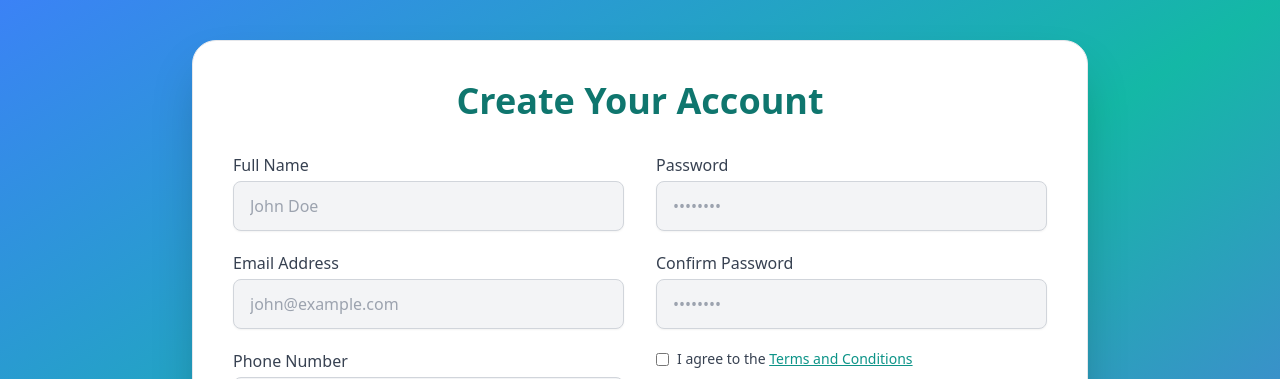
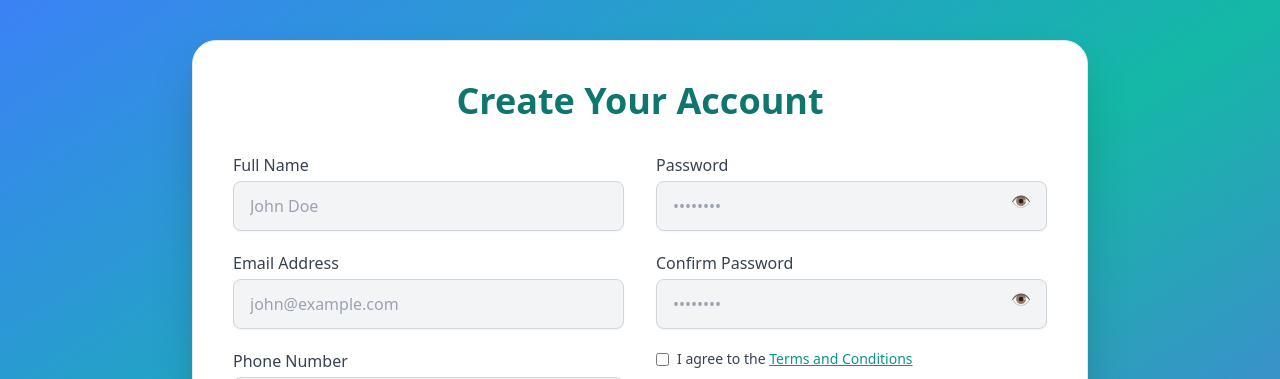
Before and after one commit to biniman4/letPROJ, a React (Vite) app: page /signup in a window 1280 px wide. Shown: the top 379 px of the page. Built offline with nearby package versions, Linux system fonts and the light colour scheme.

Commit message:
password showing icon added

```diff
--- a/src/components/pages/Signup.tsx
+++ b/src/components/pages/Signup.tsx
@@ -1,6 +1,6 @@
 import React, { useState } from "react";
 import { useNavigate } from "react-router-dom";
-import axios from "axios"; // Import axios
+import axios from "axios";
 
 const Signup = () => {
   const [formData, setFormData] = useState({
@@ -49,7 +49,7 @@ const Signup = () => {
       );
       setSuccess(response.data.message);
       setError("");
-      navigate("/login"); // Redirect to login page after successful registration
+      navigate("/login");
     } catch (err) {
       setError(err.response?.data?.error || "An error occurred");
       setSuccess("");
@@ -60,10 +60,7 @@ const Signup = () => {
 
   return (
     <div className="h-screen bg-gradient-to-br from-blue-500 via-teal-500 to-indigo-500 flex items-center justify-center">
-      <div
-        className="w-full max-w-4xl bg-white p-10 rounded-3xl shadow-2xl border border-gray-200"
-        style={{ height: "90%" }}
-      >
+      <div className="w-full max-w-4xl bg-white p-10 rounded-3xl shadow-2xl border border-gray-200" style={{ height: "90%" }}>
         <h2 className="text-4xl font-bold text-center text-teal-700 mb-8">
           Create Your Account
         </h2>
@@ -79,10 +76,7 @@ const Signup = () => {
           </p>
         )}
 
-        <form
-          onSubmit={handleSubmit}
-          className="grid grid-cols-1 md:grid-cols-2 gap-8"
-        >
+        <form onSubmit={handleSubmit} className="grid grid-cols-1 md:grid-cols-2 gap-8">
           {/* Left Column */}
           <div className="space-y-5">
             <InputField
@@ -109,12 +103,8 @@ const Signup = () => {
               placeholder="+1234567890"
             />
 
-            {/* Department or Sector Dropdown */}
             <div>
-              <label
-                htmlFor="departmentOrSector"
-                className="block text-gray-700 font-medium mb-1"
-              >
+              <label htmlFor="departmentOrSector" className="block text-gray-700 font-medium mb-1">
                 Department or Sector
               </label>
               <select
@@ -156,25 +146,17 @@ const Signup = () => {
             />
 
             <div className="flex items-start space-x-2 text-sm text-gray-700">
-              <input
-                type="checkbox"
-                id="terms"
-                required
-                className="mt-1 accent-teal-600"
-              />
+              <input type="checkbox" id="terms" required className="mt-1 accent-teal-600" />
               <label htmlFor="terms">
                 I agree to the{" "}
-                <a
-                  href="#"
-                  className="underline text-teal-600 hover:text-teal-800 transition"
-                >
+                <a href="#" className="underline text-teal-600 hover:text-teal-800 transition">
                   Terms and Conditions
                 </a>
               </label>
             </div>
           </div>
 
-          {/* Buttons & Redirect */}
+          {/* Buttons */}
           <div className="col-span-1 md:col-span-2 mt-4 space-y-5">
             <button
               type="submit"
@@ -193,10 +175,7 @@ const Signup = () => {
 
             <p className="text-center text-gray-600 text-sm mt-4">
               Already have an account?{" "}
-              <a
-                href="/login"
-                className="underline text-teal-600 hover:text-teal-800 transition"
-              >
+              <a href="/login" className="underline text-teal-600 hover:text-teal-800 transition">
                 Log in
               </a>
             </p>
@@ -207,6 +186,7 @@ const Signup = () => {
   );
 };
 
+// Reusable Input Field Component with Password Toggle
 const InputField = ({
   label,
   id,
@@ -221,22 +201,37 @@ const InputField = ({
   value: string;
   onChange: (e: React.ChangeEvent<HTMLInputElement>) => void;
   placeholder?: string;
-}) => (
-  <div>
+}) => {
+  const [showPassword, setShowPassword] = useState(false);
+  const isPassword = type === "password";
+
+  return (
+    <div className="relative">
       <label htmlFor={id} className="block text-gray-700 font-medium mb-1">
         {label}
       </label>
       <input
-      type={type}
+        type={isPassword && showPassword ? "text" : type}
         id={id}
         name={id}
         value={value}
         onChange={onChange}
-      className="w-full px-4 py-3 rounded-lg bg-gray-100 text-gray-800 border border-gray-300 shadow-sm placeholder-gray-400 focus:outline-none focus:ring-2 focus:ring-teal-400 transition"
         placeholder={placeholder}
+        className="w-full px-4 py-3 pr-12 rounded-lg bg-gray-100 text-gray-800 border border-gray-300 shadow-sm placeholder-gray-400 focus:outline-none focus:ring-2 focus:ring-teal-400 transition"
         required
       />
+      {isPassword && (
+        <button
+          type="button"
+          onClick={() => setShowPassword((prev) => !prev)}
+          className="absolute top-9 right-4 text-gray-600 hover:text-gray-800"
+          tabIndex={-1}
+        >
+          {showPassword ? "🙈" : "👁️"}
+        </button>
+      )}
     </div>
   );
+};
 
 export default Signup;
```
Lines whose indentation alone changed are shown as unchanged.
